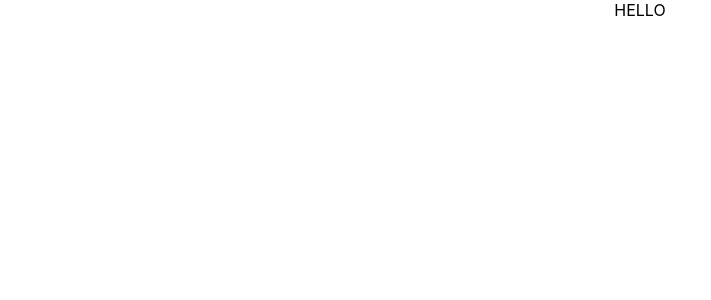
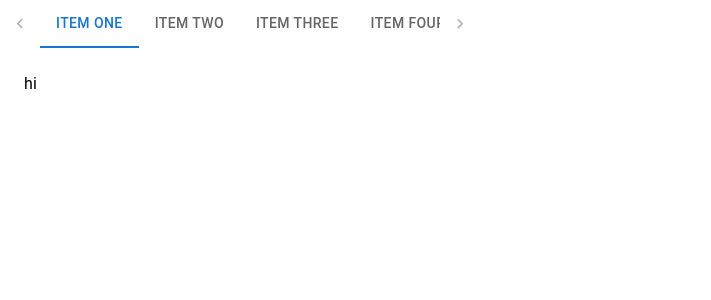
Before and after one commit to leehyeonj/react-practice202112, a React (Create React App) app in the folder muitemplate/: page / in a window 1280 px wide. Shown: the top 300 px of the page, without its empty margins (0-711 px from the left). Built offline with nearby package versions, Linux system fonts and the light colour scheme.

Commit message:
feat : tabs

```diff
--- a/muitemplate/package.json
+++ b/muitemplate/package.json
@@ -13,6 +13,7 @@
     "@types/node": "^16.11.17",
     "@types/react": "^17.0.38",
     "@types/react-dom": "^17.0.11",
+    "ag-grid-react": "^26.2.0",
     "react": "^17.0.2",
     "react-dom": "^17.0.2",
     "react-scripts": "5.0.0",
@@ -42,5 +43,10 @@
       "last 1 firefox version",
       "last 1 safari version"
     ]
+  },
+  "devDependencies": {
+    "eslint-config-prettier": "^8.3.0",
+    "eslint-plugin-prettier": "^4.0.0",
+    "prettier": "^2.5.1"
   }
 }
--- a/muitemplate/src/App.tsx
+++ b/muitemplate/src/App.tsx
@@ -1,12 +1,72 @@
-import React from 'react';
-import logo from './logo.svg';
-import './App.css';
+import * as React from "react";
+import Box from "@mui/material/Box";
+import Tabs, { tabsClasses } from "@mui/material/Tabs";
+import Tab from "@mui/material/Tab";
+import Typography from "@mui/material/Typography";
+import AgGrid from "./pages/AgGrid";
 
+function TabPanel(props: any) {
+  const { children, value, index, ...other } = props;
+
+  return (
+    <div
+      role="tabpanel"
+      hidden={value !== index}
+      id={`simple-tabpanel-${index}`}
+      aria-labelledby={`simple-tab-${index}`}
+      {...other}
+    >
+      {value === index && (
+        <Box sx={{ p: 3 }}>
+          <Typography>{children}</Typography>
+        </Box>
+      )}
+    </div>
+  );
+}
 function App() {
+  const [value, setValue] = React.useState(0);
+
+  const handleChange = (
+    event: React.SyntheticEvent<Element, Event>,
+    newValue: any
+  ) => {
+    setValue(newValue);
+  };
   return (
-    <div className="App">
-      HELLO
-    </div>
+    <>
+      <Box sx={{ flexGrow: 1, maxWidth: 480, bgcolor: "background.paper" }}>
+        <Tabs
+          value={value}
+          onChange={handleChange}
+          variant="scrollable"
+          scrollButtons
+          aria-label="visible arrows tabs example"
+          sx={{
+            [`& .${tabsClasses.scrollButtons}`]: {
+              "&.Mui-disabled": { opacity: 0.3 },
+            },
+          }}
+        >
+          <Tab label="Item One" />
+          <Tab label="Item Two" />
+          <Tab label="Item Three" />
+          <Tab label="Item Four" />
+          <Tab label="Item Five" />
+          <Tab label="Item Six" />
+          <Tab label="Item Seven" />
+        </Tabs>
+      </Box>
+      <TabPanel value={value} index={0}>
+        <AgGrid />
+      </TabPanel>
+      <TabPanel value={value} index={1}>
+        Item Two
+      </TabPanel>
+      <TabPanel value={value} index={2}>
+        Item Three
+      </TabPanel>
+    </>
   );
 }
 
--- /dev/null
+++ b/muitemplate/src/pages/AgGrid.tsx
@@ -0,0 +1,7 @@
+import React from "react";
+
+const AgGrid = () => {
+  return <div>hi</div>;
+};
+
+export default AgGrid;
--- a/muitemplate/src/reportWebVitals.ts
+++ b/muitemplate/src/reportWebVitals.ts
@@ -1,8 +1,8 @@
-import { ReportHandler } from 'web-vitals';
+import { ReportHandler } from "web-vitals";
 
 const reportWebVitals = (onPerfEntry?: ReportHandler) => {
   if (onPerfEntry && onPerfEntry instanceof Function) {
-    import('web-vitals').then(({ getCLS, getFID, getFCP, getLCP, getTTFB }) => {
+    import("web-vitals").then(({ getCLS, getFID, getFCP, getLCP, getTTFB }) => {
       getCLS(onPerfEntry);
       getFID(onPerfEntry);
       getFCP(onPerfEntry);
```
Also changed, not shown: muitemplate/src/index.tsx (+6 -6 lines), muitemplate/.eslintrc.js (added), 2 other files (tests, documents, lock files or other folders).
